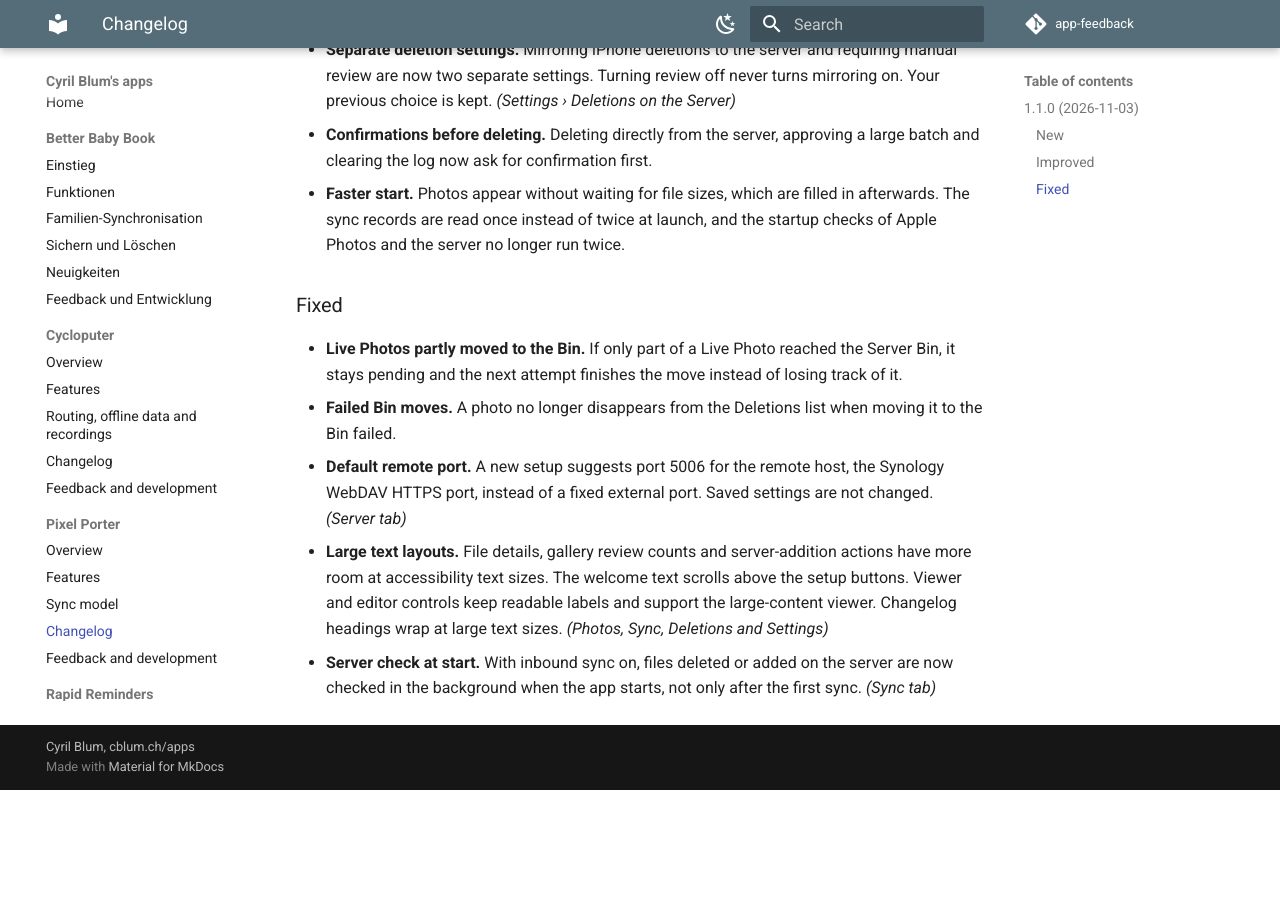
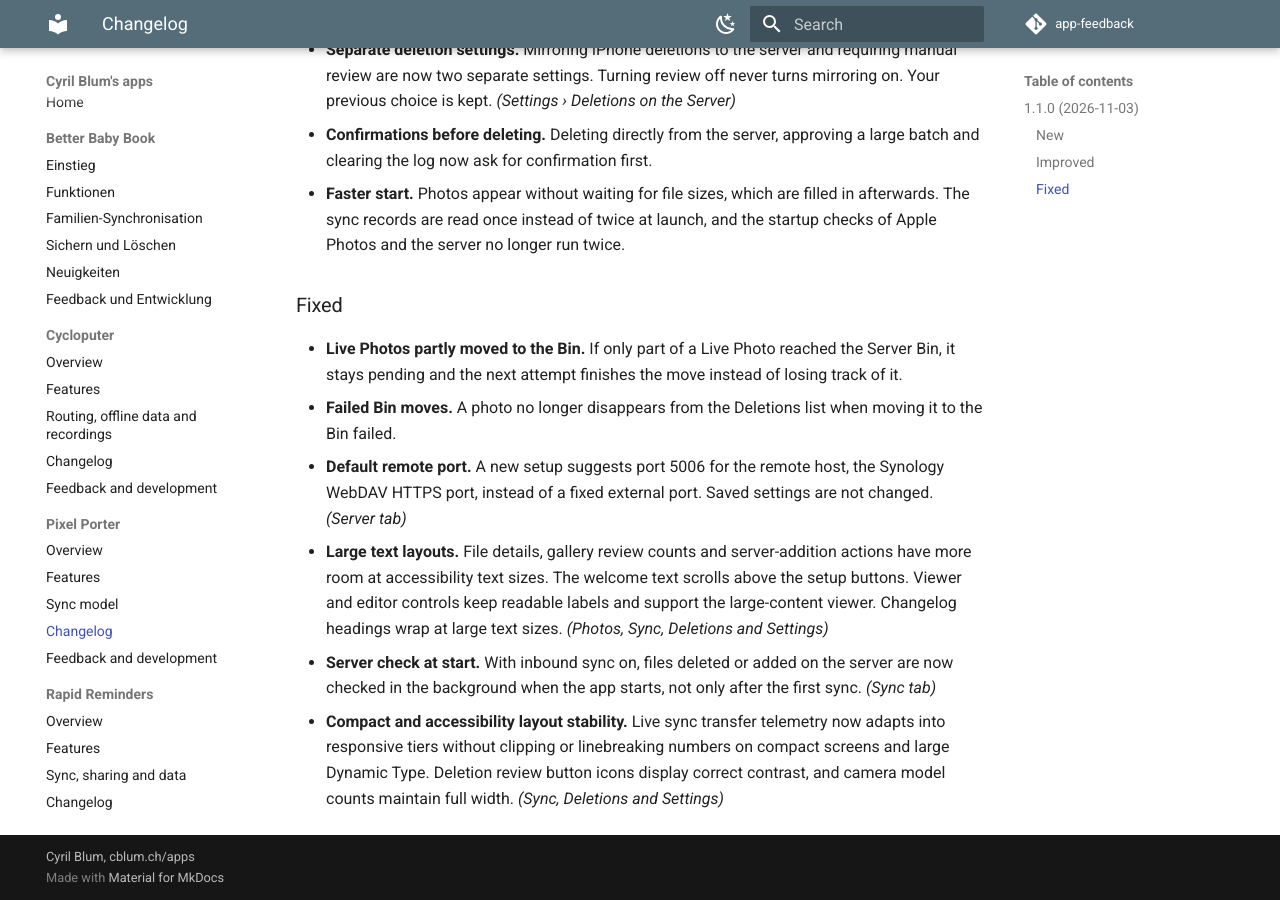
Before and after one commit to CyrilBlum/app-feedback, an MkDocs documentation site: the page built from docs/pixel-porter/changelog.md, in a window 1280 px wide and 900 px high, scrolled down 866 px. Built offline with MkDocs 1.6.1 and Material for MkDocs 9.7.7, drawn with Linux system fonts in a browser that asks for light colours; comment, search, counter and statistics services are not loaded; before the commit the page ends 1656 px from its top, so only the background shows below that.

Commit message:
Pixel Porter changelog: compact and large-text layout fixes (build 77)
Co-Authored-By: Claude Opus 5.5 <noreply@anthropic.com>

```diff
--- a/docs/pixel-porter/changelog.md
+++ b/docs/pixel-porter/changelog.md
@@ -27,3 +27,4 @@ All changes to Pixel Porter, newest first. The same list is in the app under Set
 - **Default remote port.** A new setup suggests port 5006 for the remote host, the Synology WebDAV HTTPS port, instead of a fixed external port. Saved settings are not changed. *(Server tab)*
 - **Large text layouts.** File details, gallery review counts and server-addition actions have more room at accessibility text sizes. The welcome text scrolls above the setup buttons. Viewer and editor controls keep readable labels and support the large-content viewer. Changelog headings wrap at large text sizes. *(Photos, Sync, Deletions and Settings)*
 - **Server check at start.** With inbound sync on, files deleted or added on the server are now checked in the background when the app starts, not only after the first sync. *(Sync tab)*
+- **Compact and accessibility layout stability.** Live sync transfer telemetry now adapts into responsive tiers without clipping or linebreaking numbers on compact screens and large Dynamic Type. Deletion review button icons display correct contrast, and camera model counts maintain full width. *(Sync, Deletions and Settings)*
```
